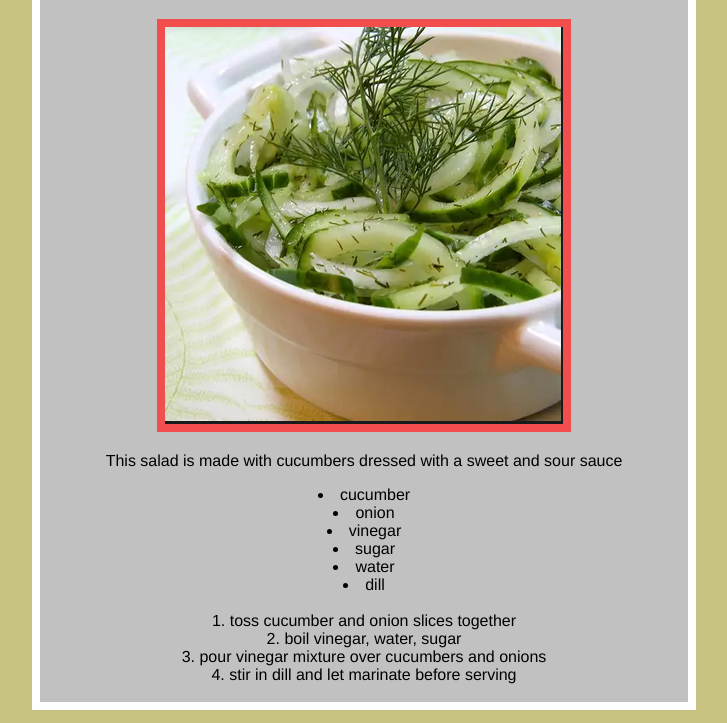
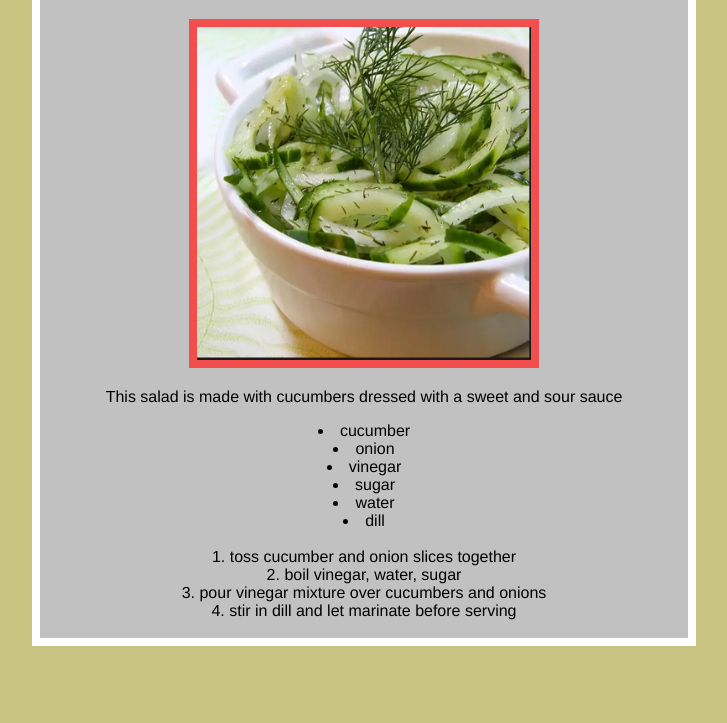
Before and after one commit to dave-grave/TOP-1, a plain HTML site: page recipes/cucumber-salad.html in a window 1280 px wide. Shown: the part 77-800 px from the top of the page, without its empty margins (276-1003 px from the left). Drawn offline with Linux system fonts and the light colour scheme.

Commit message:
edit img tag onto style.css

```diff
--- a/recipes/cucumber-salad.html
+++ b/recipes/cucumber-salad.html
@@ -8,7 +8,7 @@
 <body class="page">
     <div class="container">
         <h1 class="title">cucumber salad <span style="font-size: 15px;"><a href="..\index.html">(home)</a></span></h1>
-        <img style="border: 8px solid rgb(255, 51, 51, 0.8);" src="../salad.png" alt="Cucumber salad">
+        <img src="../salad.png" alt="Cucumber salad">
         <p>This salad is made with cucumbers dressed with a sweet and sour sauce</p>
         <ul>
             <li>cucumber</li>
--- a/styles.css
+++ b/styles.css
@@ -32,9 +32,9 @@ ul, ol {
     padding: 0;
 }
 
-li {
+/* li {
     margin: 0 auto 0 auto;
-}
+} */
 
 .links {
     border-top: 8px solid white;
@@ -47,3 +47,9 @@ li {
 .unfinished {
     background-color: coral;
 }
+
+img {
+    width: 350px;
+    height: auto;
+    border: 8px solid rgb(255, 51, 51, 0.8);
+}
```
